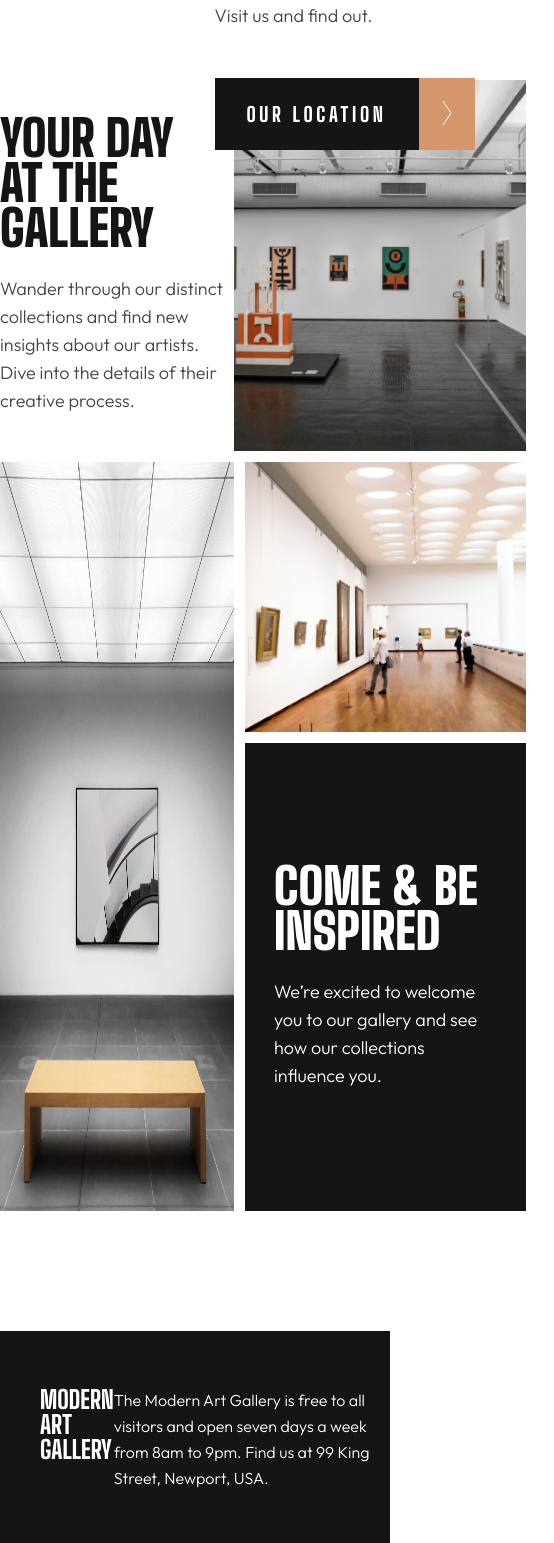
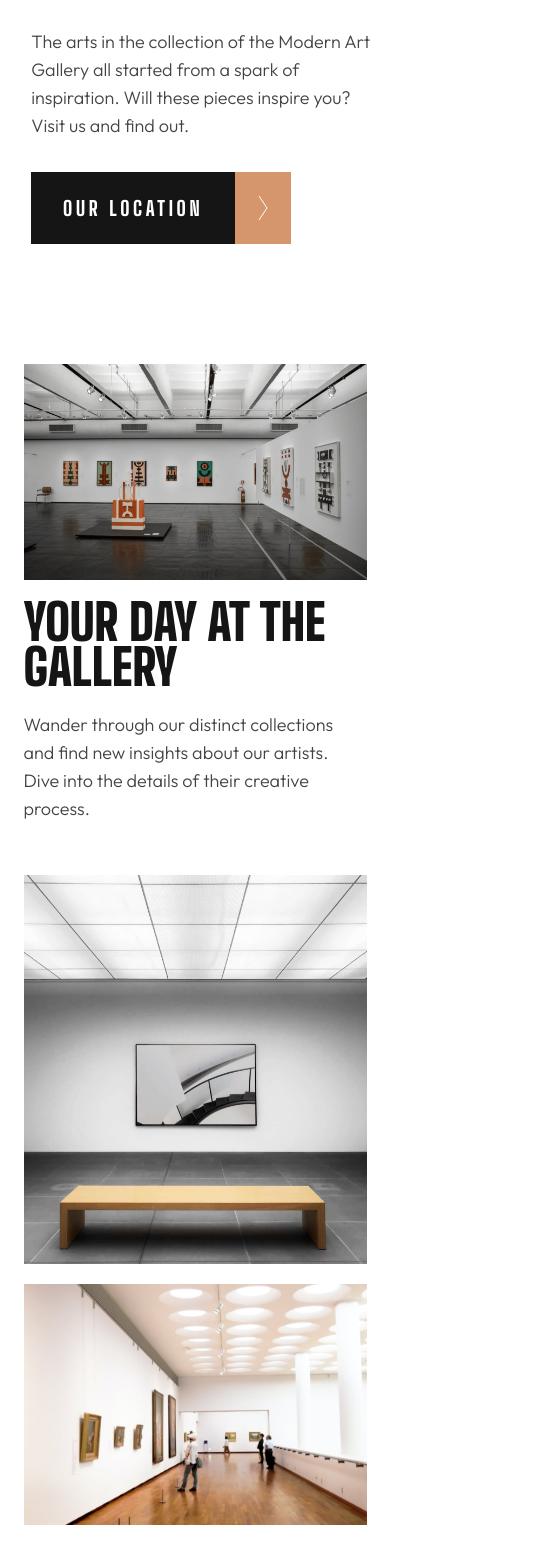
Before and after one commit to t-minini/art-gallery-website, a React (Create React App) app: page / in a window 390 px wide. Shown: the part 387-1930 px from the top of the page, 554 px wide, since content can reach past the window. Built offline with nearby package versions, Linux system fonts and the light colour scheme.

Commit message:
:iphone: iPhone 11 screen responsive

```diff
--- a/src/components/FooterSection/Footer.module.css
+++ b/src/components/FooterSection/Footer.module.css
@@ -97,6 +97,7 @@
 @media (max-width: 820px) {
   .footerContainer {
     height: 21.6rem;
+    min-width: 100%;
     padding: 5.6rem 4rem;
   }
 
@@ -133,3 +134,50 @@
     max-width: 28.1rem;
   }
 }
+
+/* iPhone 11 Pro Max / XR 414 x 896  */
+
+@media (max-width: 414px) {
+  .footerContainer {
+    height: 33.6rem;
+    display: flex;
+    flex-direction: column;
+    align-items: flex-start;
+    justify-content: space-around;
+    padding: 4.8rem 3.2rem;
+  }
+
+  .footerContainerLoc {
+    height: 33.6rem;
+    display: flex;
+    flex-direction: column;
+    align-items: flex-start;
+    justify-content: space-around;
+    padding: 4.8rem 3.2rem;
+  }
+
+  .footerContainer p {
+    font-size: 1.6rem;
+    line-height: 2.6rem;
+    min-width: 100%;
+  }
+
+  .footerContainerLoc p {
+    font-size: 1.6rem;
+    line-height: 2.6rem;
+    min-width: 100%;
+  }
+
+  .icons {
+    justify-content: flex-start;
+    min-height: 0rem;
+  }
+
+  .iconsLoc {
+    justify-content: flex-start;
+  }
+
+  svg {
+    height: 2rem;
+  }
+}
--- a/src/components/Home/HomeMiddleSection/HomeMiddle.module.css
+++ b/src/components/Home/HomeMiddleSection/HomeMiddle.module.css
@@ -92,7 +92,6 @@
 /* iPad Air 820 x 1180  */
 
 @media (max-width: 820px) {
-
   .homeMiddleContainer {
     padding: 12rem 0;
   }
@@ -139,3 +138,70 @@
     width: 22.3rem;
   }
 }
+
+/* iPhone 11 Pro Max / XR 414 x 896  */
+
+@media (max-width: 414px) {
+  .homeMiddleContainer {
+    padding: 12rem 0;
+    width: 90%;
+    margin: auto;
+  }
+
+  .gridMiddle {
+    max-width: 34.3rem;
+    grid-template-columns: unset;
+    gap: 2rem;
+  }
+
+  .yourDay {
+    grid-row-start: 2;
+    grid-row-end: 3;
+  }
+
+  .yourDay h2 {
+    width: 100%;
+    margin-bottom: 2.1rem;
+  }
+
+  .yourDay p {
+    width: 100%;
+    margin-bottom: 3.2rem;
+  }
+
+  .img1 {
+    grid-row-start: 1;
+    grid-row-end: 2;
+    grid-column-start: unset;
+    grid-column-end: unset;
+  }
+
+  .img2 {
+    grid-row-start: 3;
+    grid-row-end: 4;
+    grid-column-start: unset;
+    grid-column-end: unset;
+  }
+
+  .img3 {
+    grid-row-start: 4;
+    grid-row-end: 5;
+    grid-column-start: unset;
+    grid-column-end: unset;
+  }
+
+  .comeAndInspired {
+    height: 29.3rem;
+    grid-row-start: 5;
+    grid-row-end: 6;
+    grid-column-start: unset;
+    grid-column-end: unset;
+  }
+  .comeAndInspired h2 {
+    width: 100%;
+  }
+
+  .comeAndInspired p {
+    width: 100%;
+  }
+}
--- a/src/components/Home/HomeTopSection/HomeTop.module.css
+++ b/src/components/Home/HomeTopSection/HomeTop.module.css
@@ -112,7 +112,43 @@
     font-size: 1.8rem;
     line-height: 2.8rem;
     width: 33.9rem;
-    margin-bottom: unset;
     margin-bottom: 4.8rem;
   }
 }
+
+/* iPhone 11 Pro Max / XR 414 x 896  */
+
+@media (max-width: 414px) {
+
+  .homeTopContainer {
+    display: unset;
+  }
+
+  .topTextBtn {
+    margin-left: 8%;
+  }
+
+  .heroImg {
+    height: 24rem;
+  }
+
+  .homeTopContainer h1 {
+    font-size: 6rem;
+    line-height: 5.5rem;
+    margin-bottom: 3.2rem;
+    margin-top: 3.2rem;
+  }
+
+  .homeTopContainer p {
+    font-size: 1.8rem;
+    line-height: 2.8rem;
+    width: 34.3rem;
+    margin-bottom: 3.2rem;
+  }
+
+  .topTextBtn {
+    width: 100%;
+    min-height: 39rem;
+    position: unset;
+  }
+}
--- a/src/components/Location/LocationMiddleSection/LocationMiddle.jsx
+++ b/src/components/Location/LocationMiddleSection/LocationMiddle.jsx
@@ -8,7 +8,7 @@ export function LocationMiddle() {
     <section className={style.locationMiddleContainer}>
       <div className={style.ourLocation}>
         <h2>
-          our <br /> location
+          our location
         </h2>
         <div>
           <h3>99 King Street</h3>
--- a/src/components/Location/LocationMiddleSection/LocationMiddle.module.css
+++ b/src/components/Location/LocationMiddleSection/LocationMiddle.module.css
@@ -51,7 +51,6 @@
 /* iPad Air 820 x 1180  */
 
 @media (max-width: 820px) {
-
   .locationMiddleContainer {
     min-height: 43.6rem;
     padding-top: 8.8rem;
@@ -60,7 +59,9 @@
   .ourLocation {
     width: 68.9rem;
     height: 26.8rem;
+    margin: auto;
   }
+
   .ourLocation h2 {
     height: 1rem;
     width: 22.3rem;
@@ -86,3 +87,35 @@
     line-height: 2.8rem;
   }
 }
+
+/* iPhone 11 Pro Max / XR 414 x 896  */
+
+@media (max-width: 414px) {
+  .ourLocation {
+    height: 49.3rem;
+    display: flex;
+    flex-direction: column;
+    justify-content: space-around;
+  }
+
+  .locationMiddleContainer {
+    padding-top: 0;
+  }
+
+  .ourLocation {
+    width: 34.3rem;
+    margin: auto;
+  }
+
+  .ourLocation h2 {
+    min-width: 100%;
+    font-size: 5rem;
+    line-height: 4.5rem;
+  }
+
+  .ourLocation p {
+    width: 34.3rem;
+    font-size: 1.8rem;
+    line-height: 2.8rem;
+  }
+}
--- a/src/components/Location/LocationTopSection/LocationTop.module.css
+++ b/src/components/Location/LocationTopSection/LocationTop.module.css
@@ -58,3 +58,10 @@
     left: 5%;
   }
 }
+/* iPhone 11 Pro Max / XR 414 x 896  */
+
+@media (max-width: 414px) {
+  .locationBtn {
+    left: 0;
+  }
+}
```
